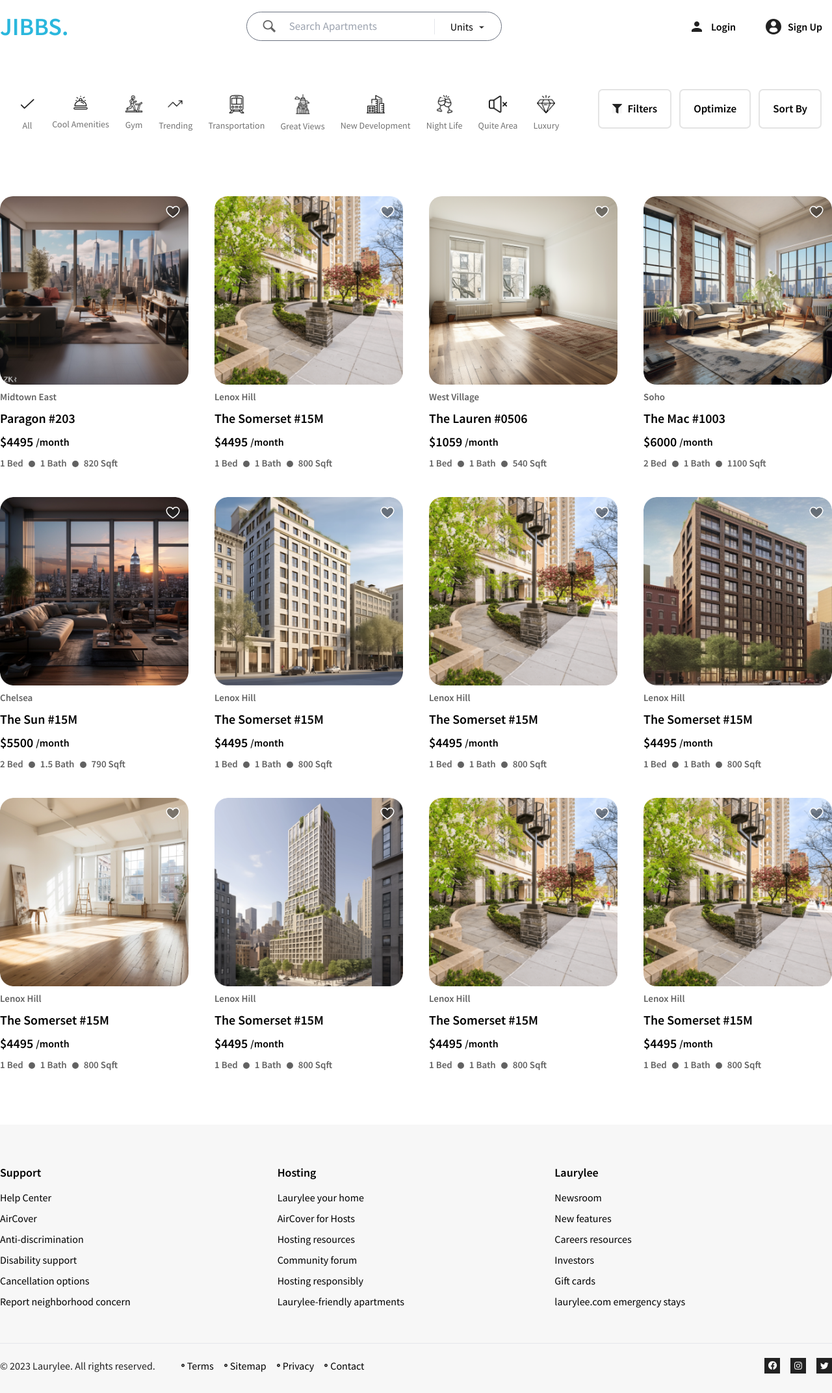
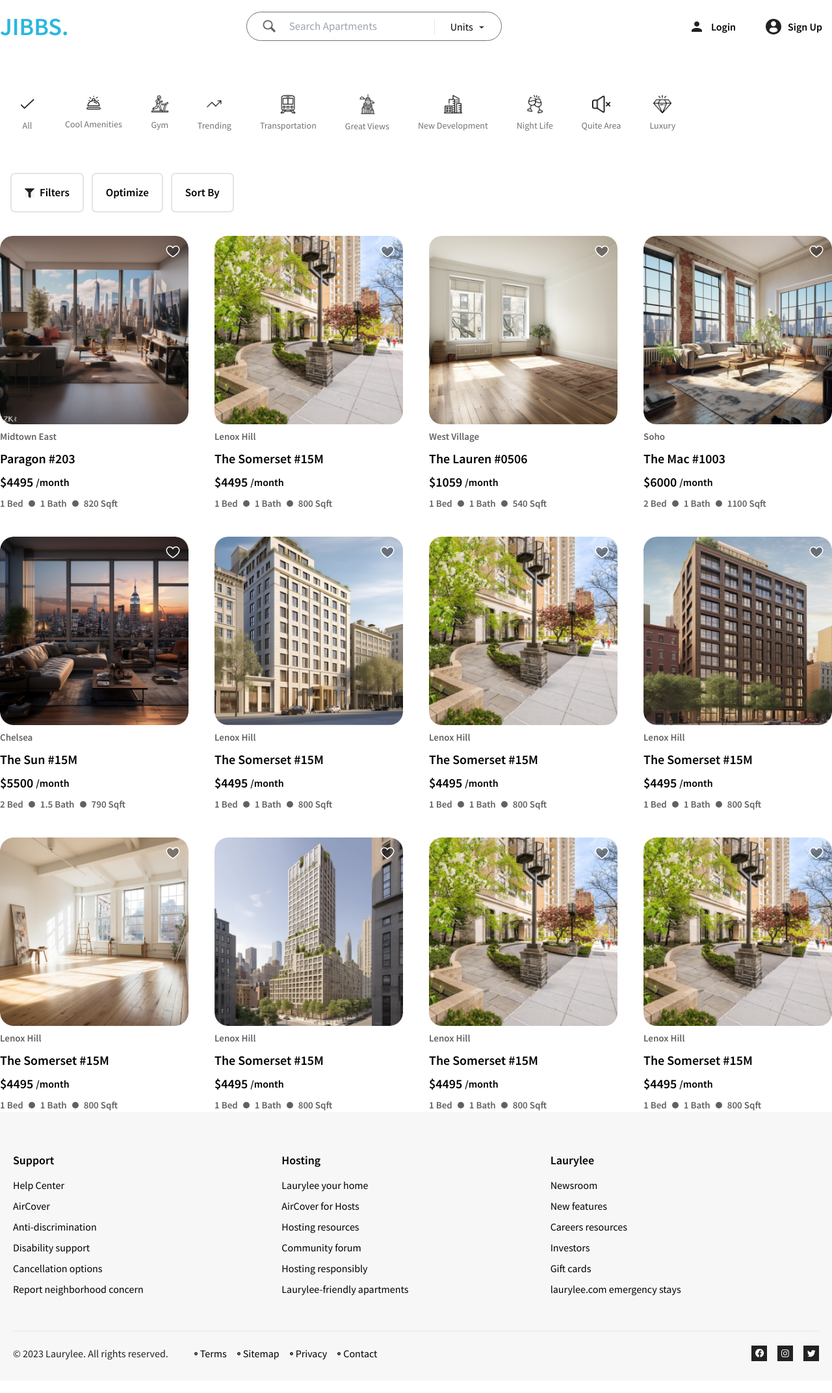
Before and after one commit to shariful10/jiibs, a Next.js app: page / in a window 1280 px wide. Shown: the whole page at 65% size. Built offline with nearby package versions, Linux system fonts and the light colour scheme.

Commit message:
refactor: mobile responsive issue fixed

```diff
--- a/src/Components/Categories/Categories.jsx
+++ b/src/Components/Categories/Categories.jsx
@@ -6,8 +6,8 @@ import { categories } from "./categoriesData";
 const Categories = () => {
   return (
     <div className="container py-9 mx-auto w-full max-w-[1520px]">
-      <div className="flex items-center justify-between w-full gap-12">
-        <div className="pt-4 flex items-center overflow-x-auto gap-7 justify-between md:gap-0 flex-1">
+      <div className="flex flex-wrap items-center justify-between w-full gap-12">
+        <div className="pt-4 flex items-center overflow-x-auto gap-7 md:gap-5">
           {categories.map((category) => (
             <CategoryBox
               key={category.label}
@@ -16,7 +16,7 @@ const Categories = () => {
             />
           ))}
         </div>
-        <div className="flex gap-3 items-center">
+        <div className="flex flex-wrap gap-3 items-center">
           <button className="px-5 py-4 rounded-[7px] border-[2px] border-softGray flex gap-2 items-center text-[17px] font-semibold">
             <Image src={filter} alt="Filter" />
             Filters
--- a/src/Components/Shared/Footer.jsx
+++ b/src/Components/Shared/Footer.jsx
@@ -1,6 +1,6 @@
 import React from "react";
 import Image from "next/image";
-import dot from "@/assets/Vector.svg"
+import dot from "@/assets/Vector.svg";
 import FooterItems from "./FooterItems";
 import twitter from "@/assets/twitter.svg";
 import Container from "../Regular/Container";
@@ -9,7 +9,7 @@ import instragram from "@/assets/instragram.svg";
 
 const Footer = () => {
   return (
-		<footer className="pt-[60px] pb-[30px] bg-[#F7F7F7] w-screen">
+    <footer className="pt-[60px] pb-[30px] bg-[#F7F7F7] px-5">
       <Container>
         <div className="grid md:grid-cols-3 border-b pb-[52px]">
           <FooterItems
@@ -42,11 +42,9 @@ const Footer = () => {
             item6="laurylee.com emergency stays"
           />
         </div>
-				<div className="mt-[22px] flex items-center justify-between">
-					<div className="flex items-center gap-10">
-						<p className="text-[#222]">
-							© 2023 Laurylee. All rights reserved.
-						</p>
+        <div className="mt-[22px] flex items-center justify-between flex-wrap space-y-6 md:space-y-0">
+          <div className="flex items-center gap-10 flex-wrap">
+            <p className="text-[#222]">© 2023 Laurylee. All rights reserved.</p>
             <div className="flex items-center gap-4">
               <p className="flex items-center gap-1">
                 <Image src={dot} alt="dot" />
--- a/src/Components/Shared/NavigationBar.jsx
+++ b/src/Components/Shared/NavigationBar.jsx
@@ -4,7 +4,7 @@ import Container from "../Regular/Container";
 const NavigationBar = () => {
   return (
     <Container>
-      <div className="bg-base-100 flex items-center justify-between">
+      <div className="bg-base-100 md:flex items-center justify-between hidden">
         {/* Login */}
         <div className="flex text-[38px] font-semibold text-primary py-3">
           <Link href="/">JIBBS.</Link>
--- a/src/app/(root)/page.jsx
+++ b/src/app/(root)/page.jsx
@@ -10,7 +10,7 @@ const Home = () => {
   return (
     <div className="w-full max-w-[1520px] mx-auto">
       <Categories />
-      <div className="pt-12 pb-20 grid grid-cols-1 sm:grid-cols-2 md:grid-cols-3 lg:grid-cols-4  gap-10">
+      <div className="pt-12 pb-20 grid grid-cols-1 sm:grid-cols-2 md:grid-cols-3 lg:grid-cols-4 gap-10 p-5 md:p-0">
         {apartments.map((apartment, index) => (
           <ApartmentCard
             key={index}
```
Lines whose indentation alone changed are shown as unchanged.
